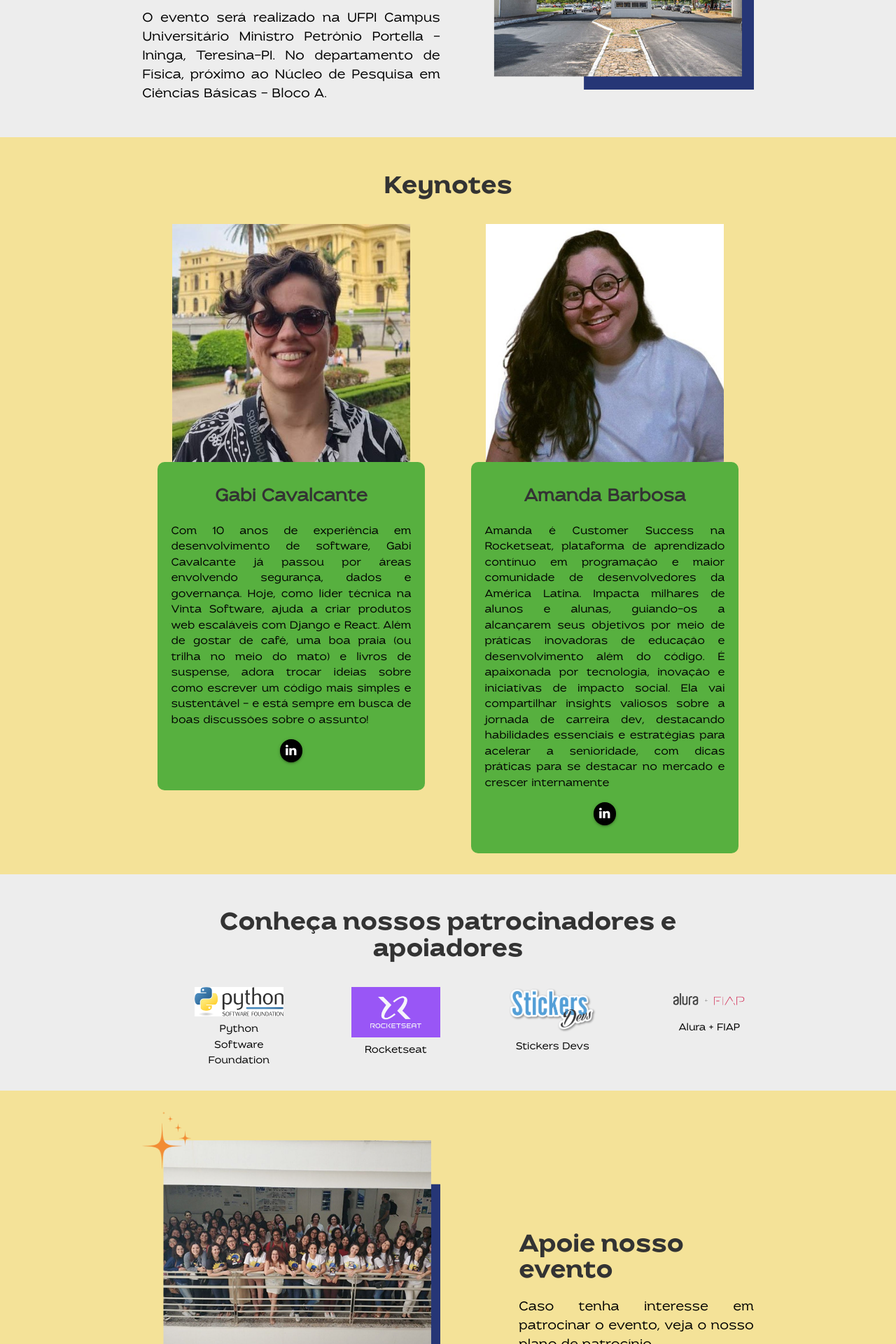
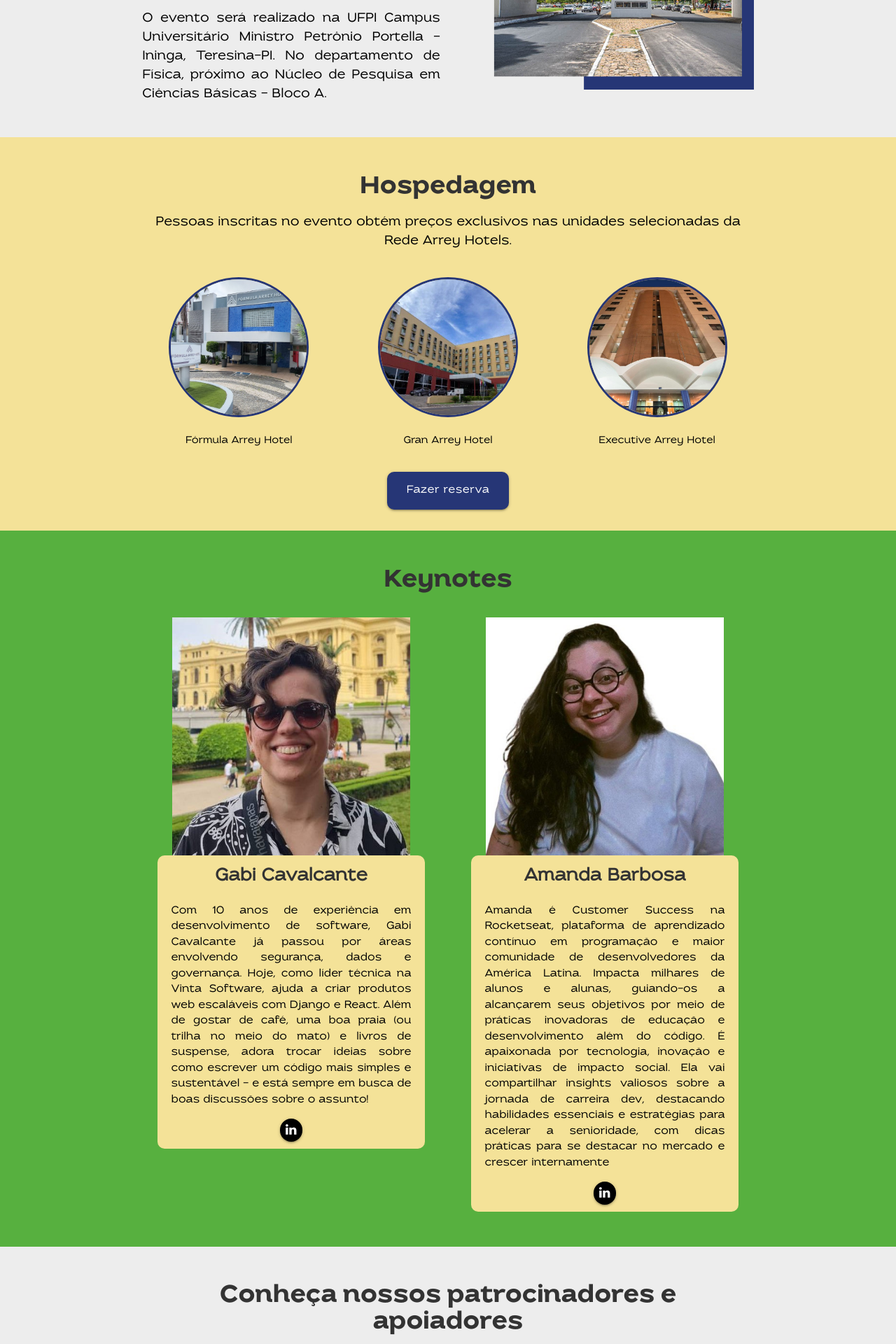
Before and after one commit to pyladies-brazil/conf, a Jekyll site: the page built from index.html, in a window 1280 px wide. Shown: the part 1805-3725 px from the top of the page at 70% size. Built offline with Jekyll 4.4.1, drawn with Linux system fonts in a browser that asks for light colours.

Commit message:
Adicionado seção hospedagem e ajustes no layout

```diff
--- /dev/null
+++ b/_includes/hospedagem.html
@@ -0,0 +1,38 @@
+<div class="container">
+	<div class="row hospedagem center">
+		<div class="col s12">
+			<div class="quem-organiza">
+				<h4>Hospedagem</h4>
+			</div>
+			<p>Pessoas inscritas no evento obtém preços exclusivos nas unidades selecionadas da Rede Arrey Hotels.</p>
+		</div>
+	</div>
+
+	<div class="row">
+		<div class="col s12 m4 center">
+			<a target="_blank" href="https://www.instagram.com/formulaarreyhotel/">
+				<img class="profile-picture" alt="pyladiesbr" src="{{ "/assets/img/hospedagem/formula-arrey-hotel.jpg" | prepend: site.baseurl }}" />
+				<p>Fórmula Arrey Hotel</p>
+			</a>
+		</div>
+
+		<div class="col s12 m4 center">
+			<a target="_blank" href="https://www.instagram.com/granhotelarrey/">
+				<img class="profile-picture" alt="pyladiesbr" src="{{ "/assets/img/hospedagem/gran-arrey-hotel.jpg" | prepend: site.baseurl }}" />
+				<p>Gran Arrey Hotel</p>
+			</a>
+		</div>
+
+		<div class="col s12 m4 center">
+			<a target="_blank" href="https://www.instagram.com/executivearreyhotel/">
+				<img class="profile-picture" alt="pyladiesbr" src="{{ "/assets/img/hospedagem/hotel-executive-arrey.jpg" | prepend: site.baseurl }}" />
+				<p>Executive Arrey Hotel</p>
+			</a>
+		</div>
+
+	</div>
+
+	<div class="row center">
+		<a class="waves-effect waves-light btn btn-large" target="_blank" href="https://api.whatsapp.com/send?phone=5586999961090&text=Olá, estarei em Teresina para a PyLadies BR Conf[3] e gostaria de reservar minha estadia.">Fazer reserva</a>
+	</div>
+</div>
--- a/_includes/organizacao.html
+++ b/_includes/organizacao.html
@@ -8,24 +8,24 @@
 	</div>
 
 	<div class="row">
-		<div class="col s8 offset-s2 m2 center">
+		<div class="col s12 m4 center">
 			<a target="_blank" href="https://www.instagram.com/dorothypiaui/">
-				<img alt="pyladiesbr" src="{{ "/assets/img/organizacao/dorothy_piaui.png" | prepend: site.baseurl }}" />
-				<span>Dorothy Piauí</span>
+				<img class="profile-picture-org" alt="pyladiesbr" src="{{ "/assets/img/organizacao/dorothy_piaui.png" | prepend: site.baseurl }}" />
+				<p>Dorothy Piauí</p>
 			</a>
 		</div>
 
-		<div class="col s8 offset-s2 m2 offset-m3 center">
+		<div class="col s12 m4 center">
 			<a target="_blank" href="https://www.instagram.com/pyladies_goiania/">
-				<img alt="pyladiesbr" src="{{ "/assets/img/organizacao/pyLadies_goiania.png" | prepend: site.baseurl }}" />
-				<span>PyLadies Goiânia</span>
+				<img class="profile-picture-org" alt="pyladiesbr" src="{{ "/assets/img/organizacao/pyLadies_goiania.png" | prepend: site.baseurl }}" />
+				<p>PyLadies Goiânia</p>
 			</a>
 		</div>
 
-		<div class="col s8 offset-s2 m2 offset-m3 center">
+		<div class="col s12 m4 center">
 			<a target="_blank" href="https://www.instagram.com/pyladies.slz/">
-				<img alt="pyladiesbr" src="{{ "/assets/img/organizacao/pyLadies_sao_luis.png" | prepend: site.baseurl }}" />
-				<span>PyLadies São Luis</span>
+				<img class="profile-picture-org" alt="pyladiesbr" src="{{ "/assets/img/organizacao/pyLadies_sao_luis.png" | prepend: site.baseurl }}" />
+				<p>PyLadies São Luis</p>
 			</a>
 		</div>
 
@@ -33,24 +33,24 @@
 
 	<div class="row">
 
-		<div class="col s8 offset-s2 m2 center">
+		<div class="col s12 m4 center">
 			<a target="_blank" href="https://www.instagram.com/pyladiesthe/">
-				<img alt="pyladiesbr" src="{{ "/assets/img/organizacao/pyLadies_teresina.png" | prepend: site.baseurl }}" />
-				<span>PyLadies Teresina</span>
+				<img class="profile-picture-org" alt="pyladiesbr" src="{{ "/assets/img/organizacao/pyLadies_teresina.png" | prepend: site.baseurl }}" />
+				<p>PyLadies Teresina</p>
 			</a>
 		</div>
 
-		<div class="col s8 offset-s2 m2 offset-m3 center">
+		<div class="col s12 m4 center">
 			<a target="_blank" href="https://www.instagram.com/pyladiesparnaiba/">
-				<img alt="pyladiesbr" src="{{ "/assets/img/organizacao/pyLadies_parnaiba.png" | prepend: site.baseurl }}" />
-				<span>PyLadies Parnaíba</span>
+				<img class="profile-picture-org" alt="pyladiesbr" src="{{ "/assets/img/organizacao/pyLadies_parnaiba.png" | prepend: site.baseurl }}" />
+				<p>PyLadies Parnaíba</p>
 			</a>
 		</div>
 
-		<div class="col s8 offset-s2 m2 offset-m3 center">
+		<div class="col s12 m4 center">
 			<a target="_blank" href="https://www.instagram.com/pyladiesdf/">
-				<img alt="pyladiesbr" src="{{ "/assets/img/organizacao/pyLadies_df.png" | prepend: site.baseurl }}" />
-				<span>PyLadies Distrito Federal</span>
+				<img class="profile-picture-org" alt="pyladiesbr" src="{{ "/assets/img/organizacao/pyLadies_df.png" | prepend: site.baseurl }}" />
+				<p>PyLadies Distrito Federal</p>
 			</a>
 		</div>
 
@@ -58,10 +58,10 @@
 
 	<div class="row">
 
-		<div class="col s8 offset-s2 m2 offset-m5 center">
+		<div class="col s12 m4 center">
 			<a target="_blank" href="https://www.instagram.com/pyladiessanca/">
-				<img alt="pyladiesbr" src="{{ "/assets/img/organizacao/pyLadies_sao_carlos.png" | prepend: site.baseurl }}" />
-				<span>PyLadies São Carlos</span>
+				<img class="profile-picture-org" alt="pyladiesbr" src="{{ "/assets/img/organizacao/pyLadies_sao_carlos.png" | prepend: site.baseurl }}" />
+				<p>PyLadies São Carlos</p>
 			</a>
 		</div>
 	</div>
--- /dev/null
+++ b/_includes/palestras.html
@@ -0,0 +1,20 @@
+<div class="container">
+	<div class="row palestras center">
+		<div class="col s12">
+			<div class="titulo_palestras">
+				<h4>Palestras</h4>
+			</div>
+		</div>
+	</div>
+
+	<div class="row palestras">
+		<div class="col s12 m6">
+			<div class="palestras_desc center">
+				<img class="profile-picture" alt="pyladiesbr" src="{{ "/assets/img/keynotes/gabi_cavalcante.jpg" | prepend: site.baseurl }}" />
+				<h4>TITULO</h4>
+				<h5>NOME</h5>
+				<p class="text_justify">TEXTO</p>
+			</div>
+		</div>
+	</div>
+</div>
--- a/_includes/patrocinadores.html
+++ b/_includes/patrocinadores.html
@@ -8,31 +8,31 @@
 	</div>
 
 	<div class="row">
-		<div class="col s12 m2 offset-m1 center">
+		<div class="col s12 m3 center">
 			<a target="_blank" href="https://www.python.org/psf-landing/">
-				<img alt="Python Software Foundation" src="{{ "/assets/img/patrocinadores/psf.png" | prepend: site.baseurl }}" />
-				<span>Python Software Foundation</span>
+				<img class="profile-picture" alt="Python Software Foundation" src="{{ "/assets/img/patrocinadores/psf.png" | prepend: site.baseurl }}" />
+				<p>Python Software Foundation</p>
 			</a>
 		</div>
 
-		<div class="col s12 m2 offset-m1 center">
+		<div class="col s12 m3 center">
 			<a target="_blank" href="https://www.rocketseat.com.br/">
-				<img alt="Rocketseat" src="{{ "/assets/img/patrocinadores/rocketseat.png" | prepend: site.baseurl }}" />
-				<span>Rocketseat</span>
+				<img class="profile-picture" alt="Rocketseat" src="{{ "/assets/img/patrocinadores/rocketseat.png" | prepend: site.baseurl }}" />
+				<p>Rocketseat</p>
 			</a>
 		</div>
 
-		<div class="col s12 m2 offset-m1 center">
+		<div class="col s12 m3 center">
 			<a target="_blank" href="https://www.stickersdevs.com.br/">
-				<img alt="Stickers Devs" src="{{ "/assets/img/patrocinadores/stickers.png" | prepend: site.baseurl }}" />
-				<span>Stickers Devs</span>
+				<img class="profile-picture" alt="Stickers Devs" src="{{ "/assets/img/patrocinadores/stickers.png" | prepend: site.baseurl }}" />
+				<p>Stickers Devs</p>
 			</a>
 		</div>
 
-		<div class="col s12 m2 offset-m1 center">
+		<div class="col s12 m3 center">
 			<a target="_blank" href="https://www.alura.com.br/pos-tech/">
-				<img alt="Stickers Devs" src="{{ "/assets/img/patrocinadores/alura_fiap.png" | prepend: site.baseurl }}" />
-				<span>Alura + FIAP</span>
+				<img class="profile-picture" alt="Stickers Devs" src="{{ "/assets/img/patrocinadores/alura_fiap.png" | prepend: site.baseurl }}" />
+				<p>Alura + FIAP</p>
 			</a>
 		</div>
 	</div>
--- a/_layouts/default.html
+++ b/_layouts/default.html
@@ -4,7 +4,7 @@
   <body>
       {% include header.html %}
 
-      <section id="titulo" class="sessao titulo">
+      <section id="titulo" class="sessao titulo fundo-branco">
         {% include titulo.html %}
       </section>
 
@@ -12,31 +12,39 @@
         {% include submissao_palestras.html %}
       </section> -->
 
-	  <section id="inscricoes" class="sessao inscricoes">
+	  <section id="inscricoes" class="sessao inscricoes fundo-amarelo">
         {% include inscricoes.html %}
       </section>
 
-      <section id="sobre" class="sessao sobre">
+      <section id="sobre" class="sessao sobre fundo-verde">
         {% include sobre.html %}
       </section>
 
-	  <section id="local" class="sessao local">
+	  <section id="local" class="sessao local fundo-branco">
         {% include local.html %}
       </section>
 
-	  <section id="keynotes2" class="sessao keynotes2">
+	  <section id="local" class="sessao hospedagem fundo-amarelo">
+        {% include hospedagem.html %}
+      </section>
+
+	  <section id="keynotes2" class="sessao keynotes2 fundo-verde">
         {% include keynotes.html %}
       </section>
 
-	  <section id="patrocinadores2" class="sessao patrocinadores2">
+	<!--   <section id="palestras" class="sessao palestras">
+        {% include palestras.html %}
+      </section> -->
+
+	  <section id="patrocinadores2" class="sessao patrocinadores2 fundo-branco">
         {% include patrocinadores.html %}
       </section>
 
-      <section id="apoie" class="sessao apoie">
+      <section id="apoie" class="sessao apoie fundo-amarelo">
         {% include apoie.html %}
       </section>
 
-	  <section id="organizacao" class="sessao organizacao">
+	  <section id="organizacao" class="sessao organizacao fundo-verde">
         {% include organizacao.html %}
       </section>
 
--- a/assets/css/style.css
+++ b/assets/css/style.css
@@ -71,6 +71,10 @@ nav ul a:hover {
   background-color: #1eaee5;
 }
 
+.btn:focus, .btn-large:focus, .btn-small:focus, .btn-floating:focus {
+  background-color: #1eaee5;
+}
+
 nav{
 	background-color: #263676;
 }
@@ -84,13 +88,7 @@ nav{
 	padding-bottom: 10px;
 }
 
-/* .sessao .row{
-	display: flex;
-	align-items: center;
-} */
-
 .titulo{
-	background-color: #EDEDED;
 	padding-top: 30px;
 }
 
@@ -116,9 +114,6 @@ nav{
 	width: 90%;
 }
 
-.sobre{
-	background-color: #57B03F;
-}
 
 .sobre2 h4{
 	font-family: 'Ezra-Bold';
@@ -130,10 +125,6 @@ nav{
 
 .foto_sobre img{
 	width: 50%;
-}
-
-.local{
-	background-color: #EDEDED;
 }
 
 .local2 h4{
@@ -148,9 +139,6 @@ nav{
 	font-family: 'Ezra-Bold';
 }
 
-.apoie{
-	background-color: #F4E298;
-}
 
 .quem-organiza{
 	font-family: 'Ezra-Bold';
@@ -164,11 +152,7 @@ nav{
 	background-color: #F4E298;
 }
 
-.organizacao{
-	background-color: #57B03F;
-}
-
-.organizacao span{
+.organizacao span, .hospedagem span{
 	font-weight: bold;
 	font-size: 14px;
 }
@@ -177,24 +161,12 @@ nav{
 	color: black;
 }
 
-/*
-#organizacao .row {
-	display: flex;
-	align-items: first baseline;
-}
-
-.logo_footer {
-  display: flex;
-  align-items: center;
-} */
-
 .logo_footer img{
 	width: auto;
 }
 
 .footer_div .mapa_site{
 	font-size: 14px;
-
 }
 
 .footer_div .divider{
@@ -212,7 +184,6 @@ nav{
 .nav-color {
   background: #263676;
 }
-
 
 a {
   background-color: transparent;
@@ -278,13 +249,9 @@ h4 {
 	font-family: 'Ezra-Bold';
 }
 
-.keynotes2{
+.keynotes_desc{
 	background-color: #F4E298;
-}
-
-.keynotes_desc{
-	background-color: #57B03F;
-	padding: 20px;
+	padding: 0px 20px 0px 20px;
 	border-radius: 10px;
 	width: 90%;
 	margin: auto;
@@ -315,6 +282,7 @@ h4 {
 
 .keynotes2 .btn-floating{
 	background-color: black;
+	margin-bottom: 10px;
 }
 
 .keynotes2 .btn-floating i{
@@ -329,18 +297,51 @@ h4 {
 	color: black;
 }
 
-.patrocinadores2 span {
+.patrocinadores2 p, .hospedagem .col a p, .organizacao .col a p {
   font-size: 14px;
-}
-
-.patrocinadores2{
-	background-color: #EDEDED;
 }
 
 .page-footer h5{
   color: #fff;
 }
 
-.inscricoes{
+
+.profile-picture {
+  width: 100%;
+  max-width: 200px;
+  aspect-ratio: 1/1;
+  border-radius:50%;
+  object-fit: cover;
+  object-position: center;
+  border: 3px solid #263676;
+}
+
+.palestras_desc{
+	background-color: #F4E298;
+	padding: 20px;
+	border-radius: 10px;
+	margin: auto;
+}
+
+.fundo-branco{
+	background-color: #EDEDED;
+}
+
+.fundo-amarelo{
 	background-color: #F4E298;
 }
+
+.fundo-verde{
+	background-color: #57B03F;
+}
+
+.patrocinadores2 img {
+  object-fit: contain;
+  border: 3px solid #263676;
+}
+
+.profile-picture-org {
+  width: 100%;
+  max-width: 200px;
+  aspect-ratio: 1/1;
+}
```
Also changed, not shown: assets/img/hospedagem/formula-arrey-hotel.jpg (added), assets/img/hospedagem/gran-arrey-hotel.jpg (added), assets/img/hospedagem/hotel-executive-arrey.jpg (added).
